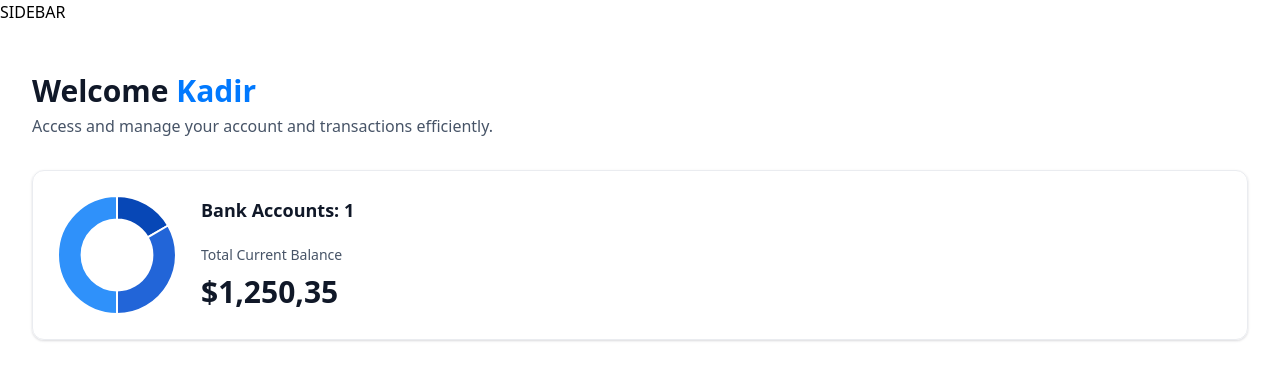
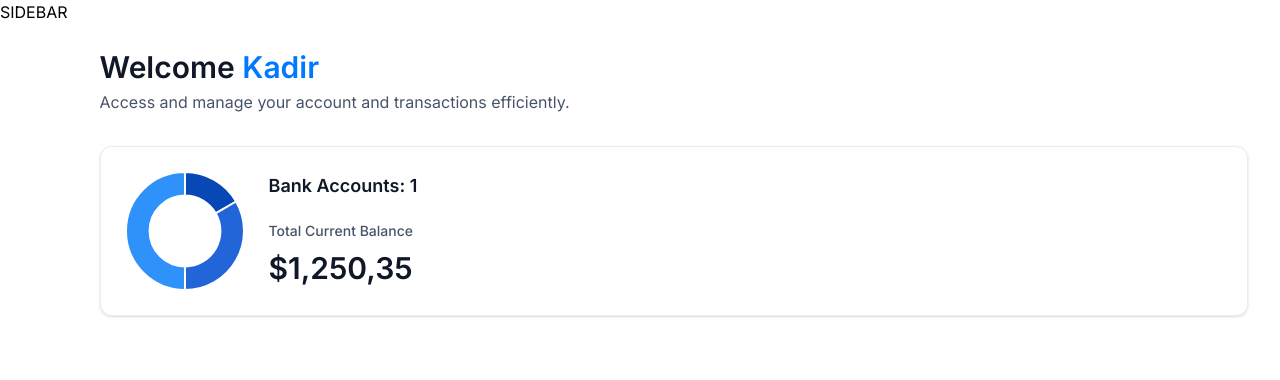
Before and after one commit to Kaadirm/Advanced-Frontend-Technology-Study-Repository, a Next.js app in the folder banking-app/: page / in a window 1280 px wide. Shown: the top 380 px of the page. Built offline with nearby package versions, Linux system fonts and the light colour scheme.

Commit message:
layout style for size and font-style

```diff
--- a/banking-app/app/(root)/layout.tsx
+++ b/banking-app/app/(root)/layout.tsx
@@ -4,7 +4,7 @@
     children: React.ReactNode;
 }>) {
     return (
-        <main>
+        <main className="flex h-screen w-full font-inter">
             SIDEBAR
             {children}
         </main>
```
